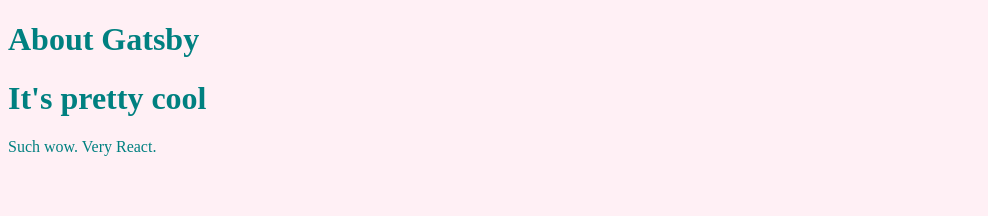
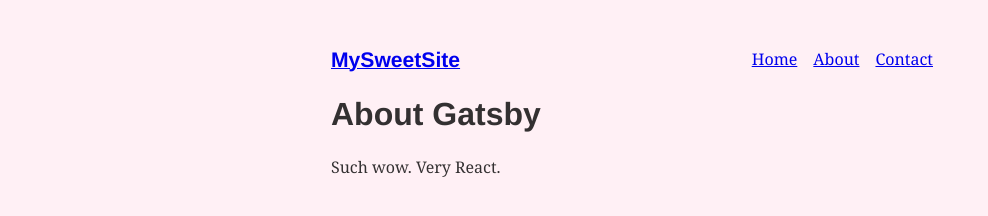
Before and after one commit to eosti/learn-gatsby, a Gatsby site: page /about in a window 1280 px wide. Shown: the whole page, without its empty margins (0-988 px from the left). Built offline with nearby package versions, Linux system fonts and the light colour scheme; Gatsby itself is replaced by a stand-in of ours.

Commit message:
add nested layout components

```diff
--- a/gatsby-config.js
+++ b/gatsby-config.js
@@ -5,5 +5,12 @@
  */
 
 module.exports = {
-  /* Your site config here */
+    plugins: [
+        {
+            resolve: 'gatsby-plugin-typography',
+            options: {
+                pathToConfigModule: 'src/utils/typography',
+            },
+        },
+    ],
 }
--- a/package.json
+++ b/package.json
@@ -14,8 +14,12 @@
   },
   "dependencies": {
     "gatsby": "^2.13.50",
+    "gatsby-plugin-typography": "^2.3.2",
     "react": "^16.8.6",
-    "react-dom": "^16.8.6"
+    "react-dom": "^16.8.6",
+    "react-typography": "^0.16.19",
+    "typography": "^0.16.19",
+    "typography-theme-fairy-gates": "^0.16.19"
   },
   "devDependencies": {
     "prettier": "^1.18.2"
--- /dev/null
+++ b/src/components/layout.js
@@ -0,0 +1,24 @@
+import React from "react"
+import { Link } from "gatsby"
+
+const ListLink = props => (
+    <li style={{ display: 'inline-block', marginRight: '1rem' }}>
+        <Link to={ props.to }>{props.children}</Link>
+    </li>
+)
+
+export default ({ children }) => (
+    <div style={{ margin: '3rem auto', maxWidth: 650, padding: '0 1rem' }}>
+        <header style={{ marginBottom: '1.5rem' }}>
+            <Link to="/" style={{ textShadow: 'none', backgroundImage: 'none' }}>
+                <h3 style={{ display: 'inline' }}>MySweetSite</h3>
+            </Link>
+            <ul style={{ listStyle: 'none', float: 'right' }}>
+                <ListLink to="/">Home</ListLink>
+                <ListLink to="/about/">About</ListLink>
+                <ListLink to="/contact/">Contact</ListLink>
+            </ul>
+        </header>
+            {children}
+    </div>
+)
--- a/src/pages/about.js
+++ b/src/pages/about.js
@@ -1,10 +1,9 @@
 import React from "react"
-import Header from "../components/header"
+import Layout from "../components/layout"
 
 export default () => (
-  <div style={{ color: `teal` }}>
-    <Header headerText="About Gatsby" />
-    <Header headerText="It's pretty cool" />
+    <Layout>
+        <h1>About Gatsby</h1>
     <p>Such wow. Very React.</p>
-  </div>
+</Layout>
 )
--- a/src/pages/index.js
+++ b/src/pages/index.js
@@ -1,12 +1,10 @@
 import React from "react"
-import { Link } from "gatsby"
-import Header from "../components/header"
+import Layout from "../components/layout"
 
 export default () => (
-    <div style={{ color: 'purple' }}>
-        <Link to="/contact">Contact</Link>
-        <Header headerText="Hello Gatsby!" />
+    <Layout>
+        <h1>Gatsby!</h1>
         <p>What a world.</p>
         <img src="https://source.unsplash.com/random/400x200" alt="" />
-     </div>
+    </Layout>
 )
--- /dev/null
+++ b/src/utils/typography.js
@@ -0,0 +1,5 @@
+import Typography from "typography"
+import fairyGateTheme from "typography-theme-fairy-gates"
+const typography = new Typography(fairyGateTheme)
+export const { scale, rhythm, options } = typography
+export default typography
```
Also changed, not shown: 1 other file.
